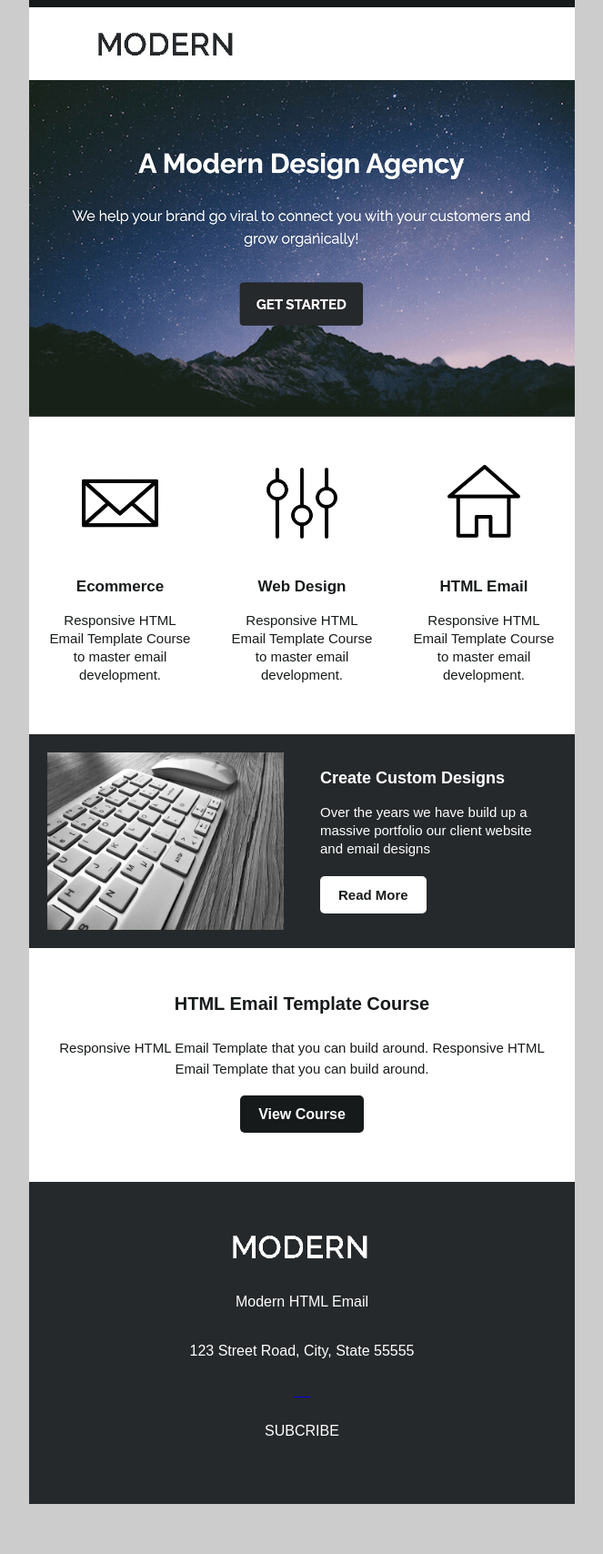
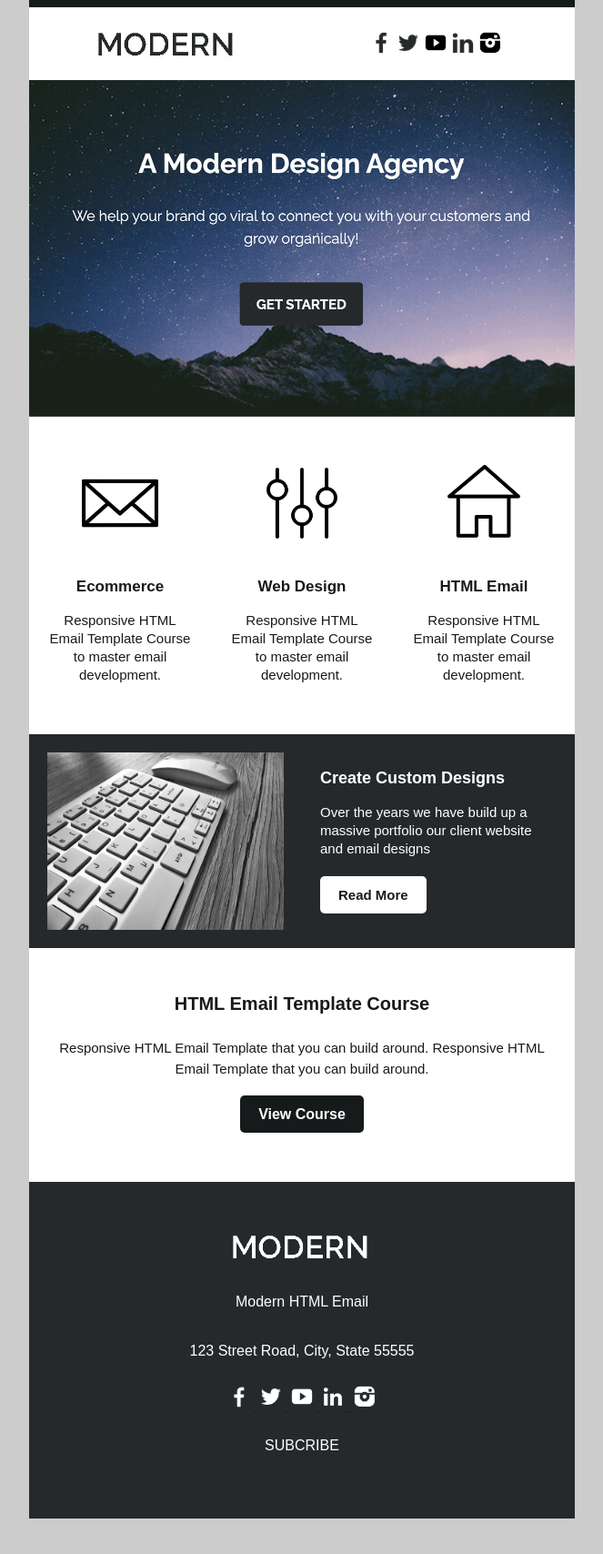
Before and after one commit to ArtemPlohenko/Modern-Email, a plain HTML site: page index.html in a window 1280 px wide. Shown: the whole page at 91% size, without its empty margins (308-971 px from the left). Drawn offline with Linux system fonts and the light colour scheme; the site is published under a folder, as on GitHub Pages, so addresses that start at the root find nothing.

Commit message:
changed img

```diff
--- a/index.html
+++ b/index.html
@@ -149,19 +149,19 @@
 									<tr>
 										<td style="padding: 10px 72px;">
 											<a href="#">
-												<img src="/img/black-facebook.png" alt="" width="30">
+												<img src="img/black-facebook.png" alt="" width="30">
 											</a>
 											<a href="#">
-												<img src="/img/black-twitter.png" alt="" width="30">
+												<img src="img/black-twitter.png" alt="" width="30">
 											</a>
 											<a href="#">
-												<img src="/img/black-youtube.png" alt="" width="30">
+												<img src="img/black-youtube.png" alt="" width="30">
 											</a>
 											<a href="#">
-												<img src="/img/black-linkedin.png" alt="" width="30">
+												<img src="img/black-linkedin.png" alt="" width="30">
 											</a>
 											<a href="#">
-												<img src="/img/black-instagram.png" alt="" width="30">
+												<img src="img/black-instagram.png" alt="" width="30">
 											</a>
 										</td>
 									</tr>
@@ -368,19 +368,19 @@
 								<p style="padding: 10px;">123 Street Road, City, State 55555</p>
 
 								<a href="#">
-									<img src="/img/white-facebook.png" alt="" width="30">
+									<img src="img/white-facebook.png" alt="" width="30">
 								</a>
 								<a href="#">
-									<img src="/img/white-twitter.png" alt="" width="30">
+									<img src="img/white-twitter.png" alt="" width="30">
 								</a>
 								<a href="#">
-									<img src="/img/white-youtube.png" alt="" width="30">
+									<img src="img/white-youtube.png" alt="" width="30">
 								</a>
 								<a href="#">
-									<img src="/img/white-linkedin.png" alt="" width="30">
+									<img src="img/white-linkedin.png" alt="" width="30">
 								</a>
 								<a href="#">
-									<img src="/img/white-instagram.png" alt="" width="30">
+									<img src="img/white-instagram.png" alt="" width="30">
 								</a>
 
 								<p style="padding: 10px;">SUBCRIBE</p>
```
